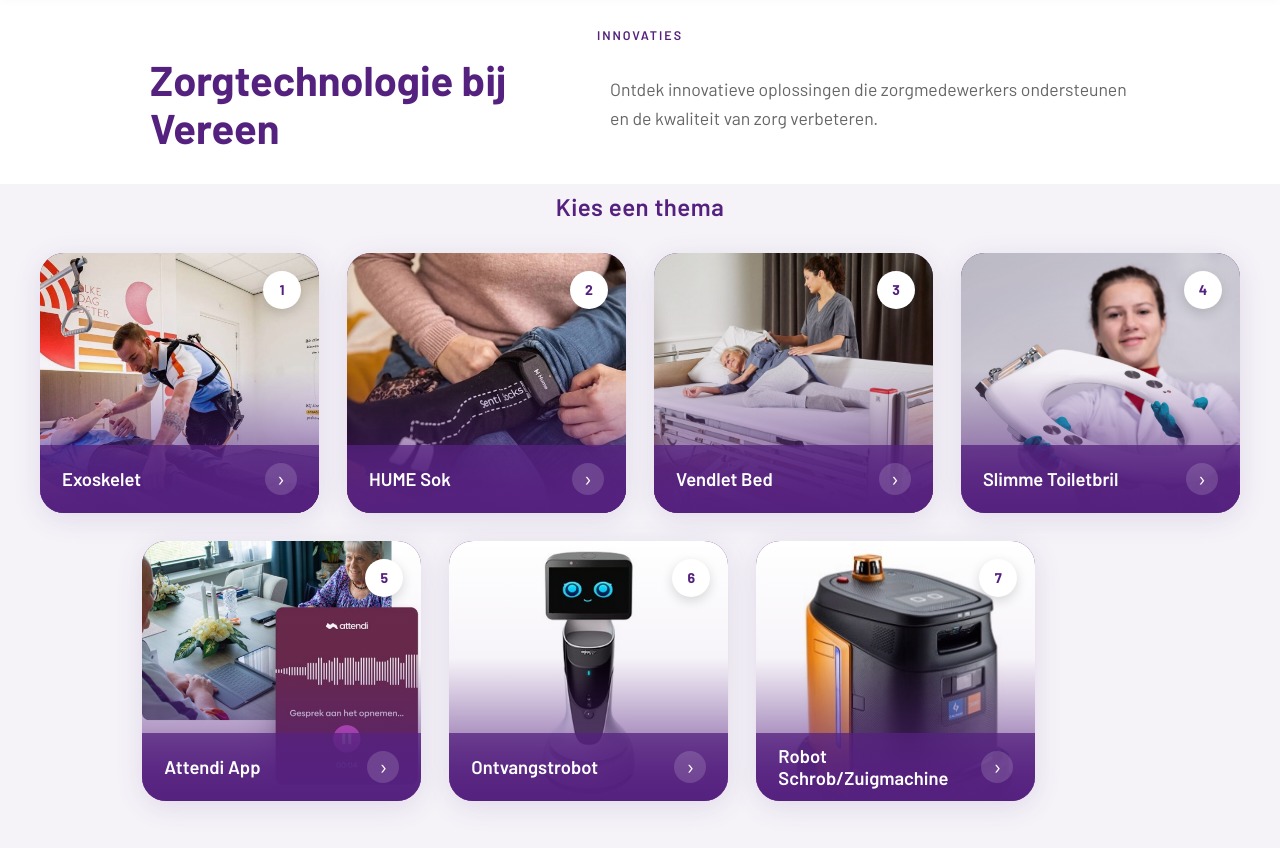
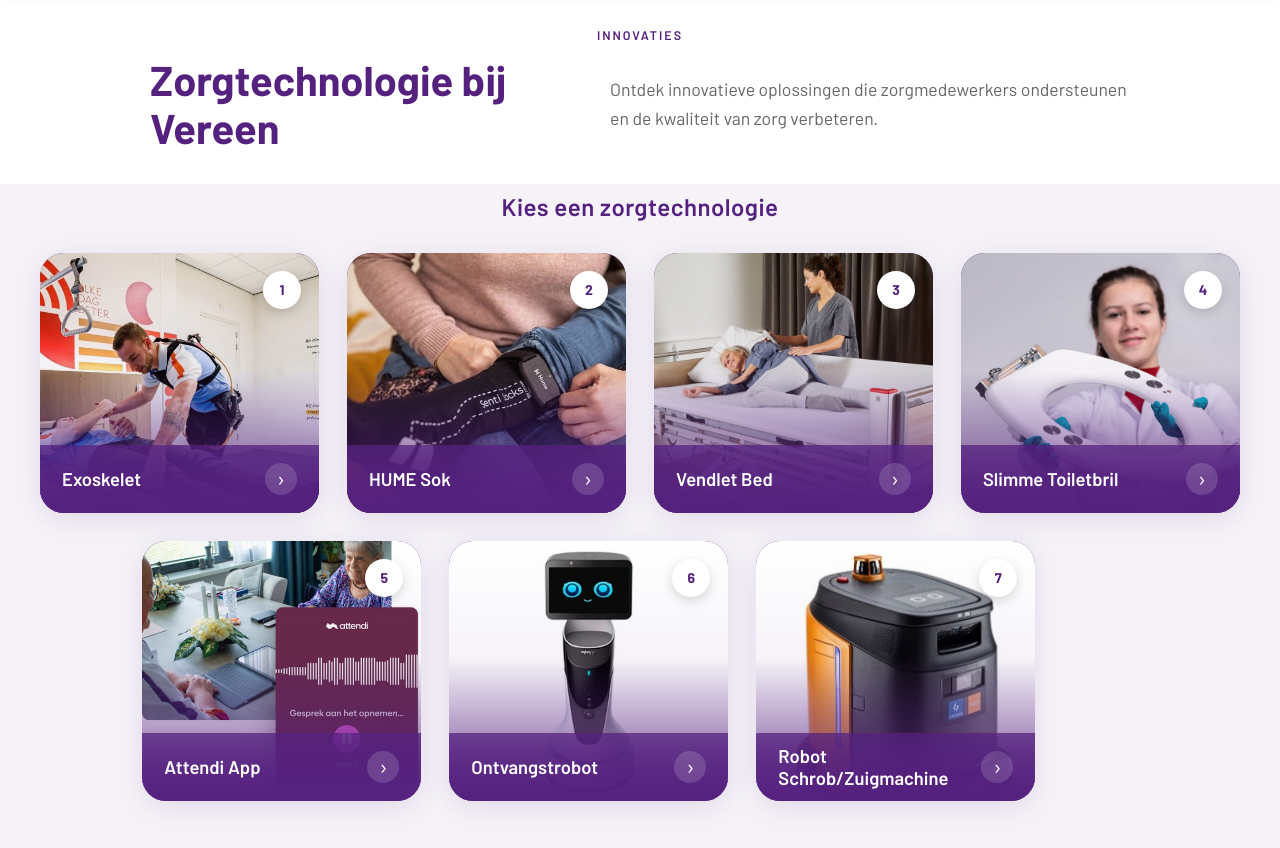
Before and after one commit to InnovatieVereen/InnovatieVereen, a plain HTML site: page index.html in a window 1280 px wide. Shown: the part 84-932 px from the top of the page. Drawn offline with Linux system fonts and the light colour scheme.

Commit message:
Add files via upload

```diff
--- a/index.html
+++ b/index.html
@@ -43,7 +43,7 @@
         </div>
 
         <div class="grid-section">
-            <h2 class="grid-heading">Kies een thema</h2>
+            <h2 class="grid-heading">Kies een zorgtechnologie</h2>
             <div class="grid">
 
             <div class="card" onclick="openSection(0)">
```
